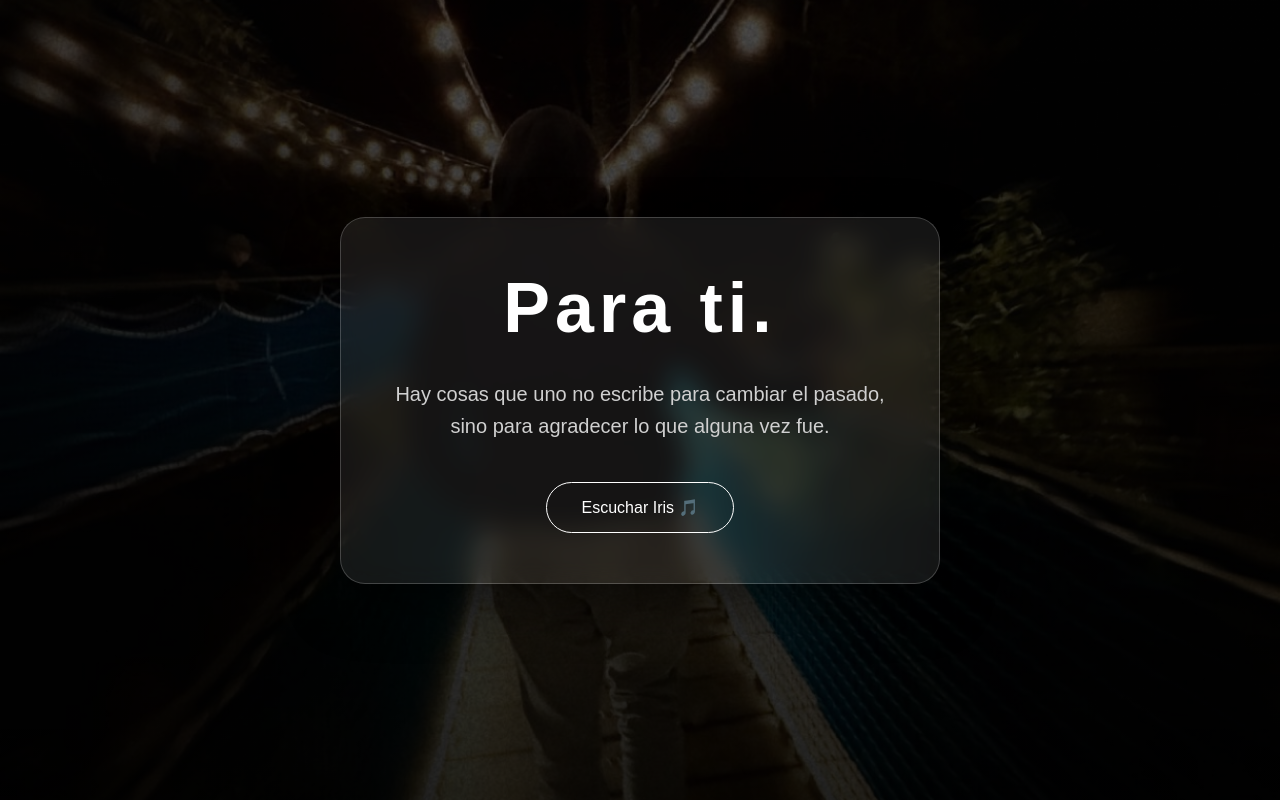
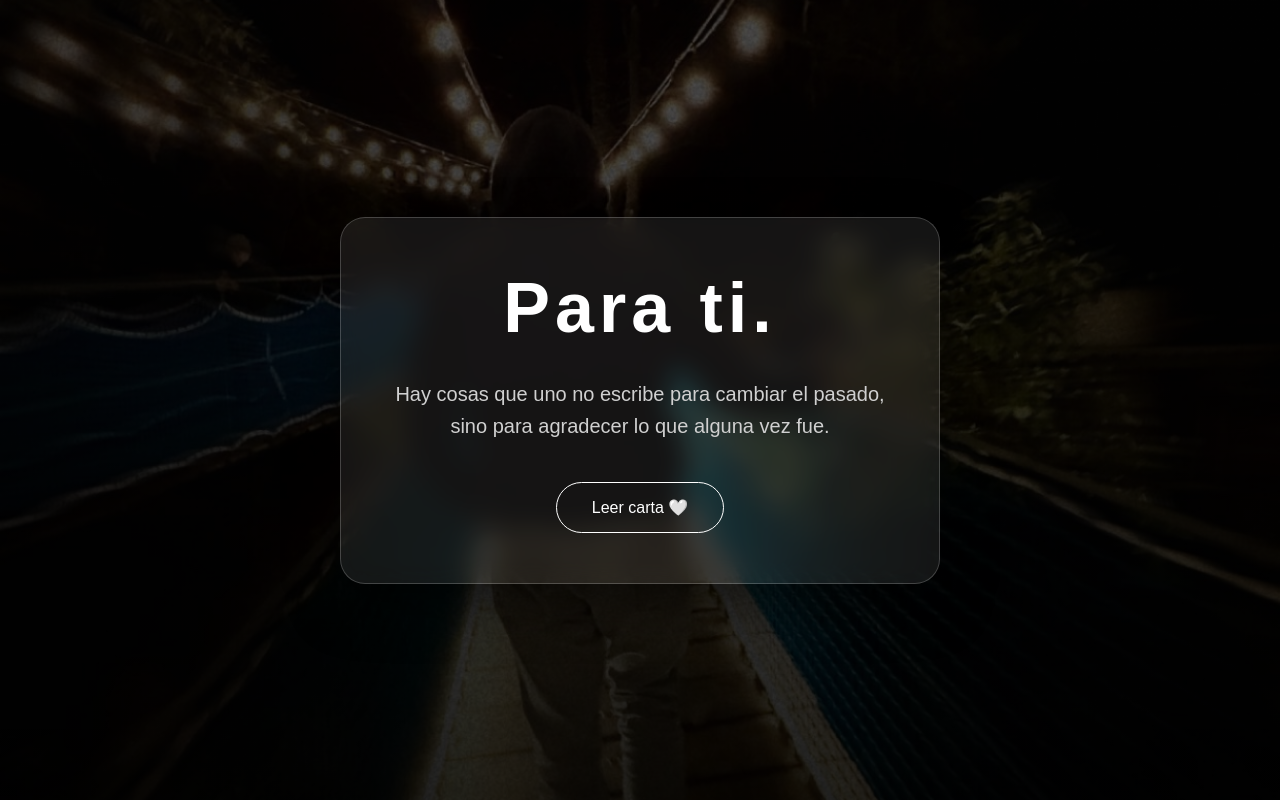
Before and after one commit to pbotellojesus-afk/Para-ti, a plain HTML site: page index.html in a window 1280 px wide. Drawn offline with Linux system fonts and the light colour scheme.

Commit message:
Update index.html

```diff
--- a/index.html
+++ b/index.html
@@ -17,9 +17,9 @@
             sino para agradecer lo que alguna vez fue.
         </p>
 
-        <button>
-            Escuchar Iris 🎵
-        </button>
+        <button onclick="window.location.href='carta.html'">
+    Leer carta 🤍
+</button>
     </div>
 
 </body>
```
